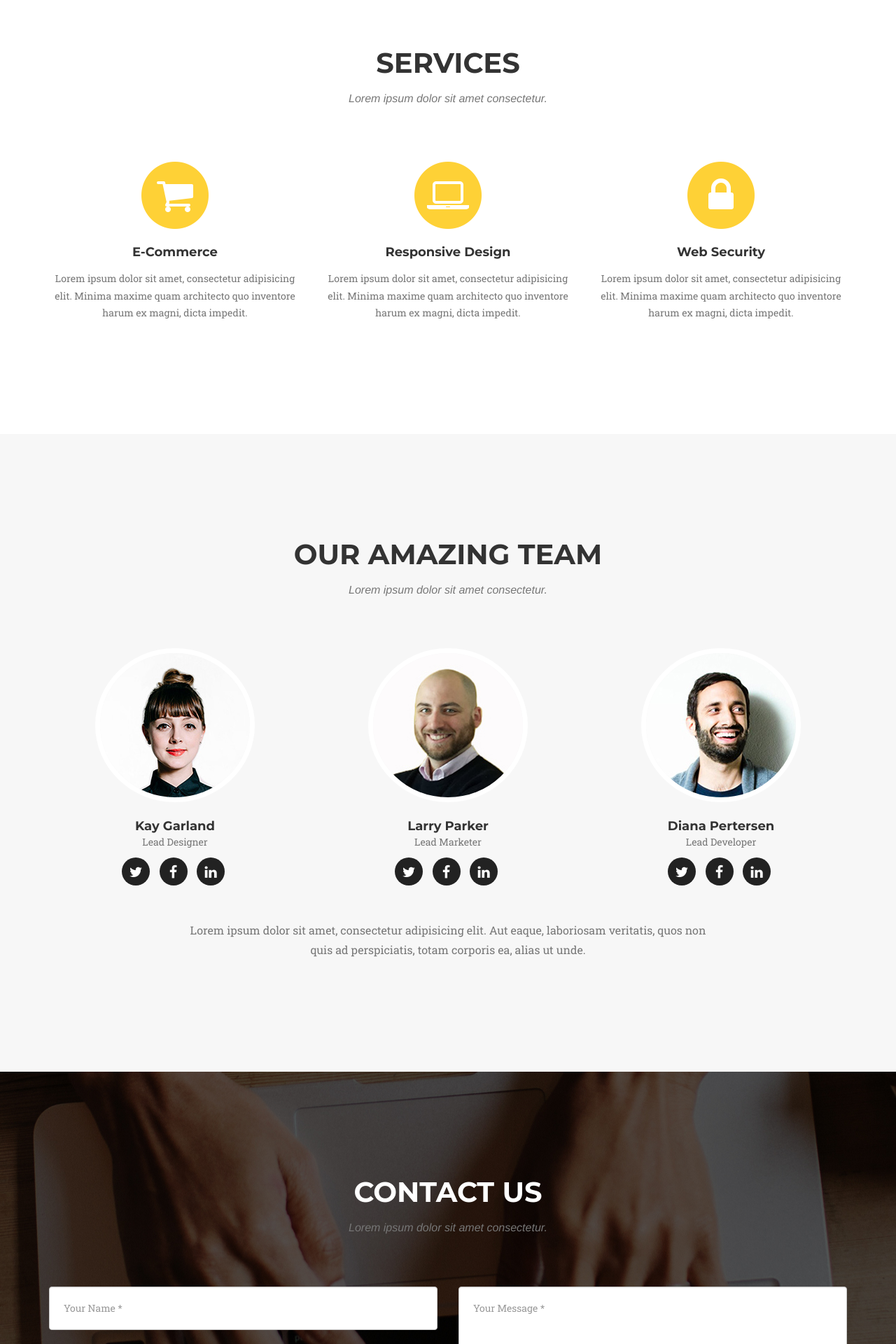
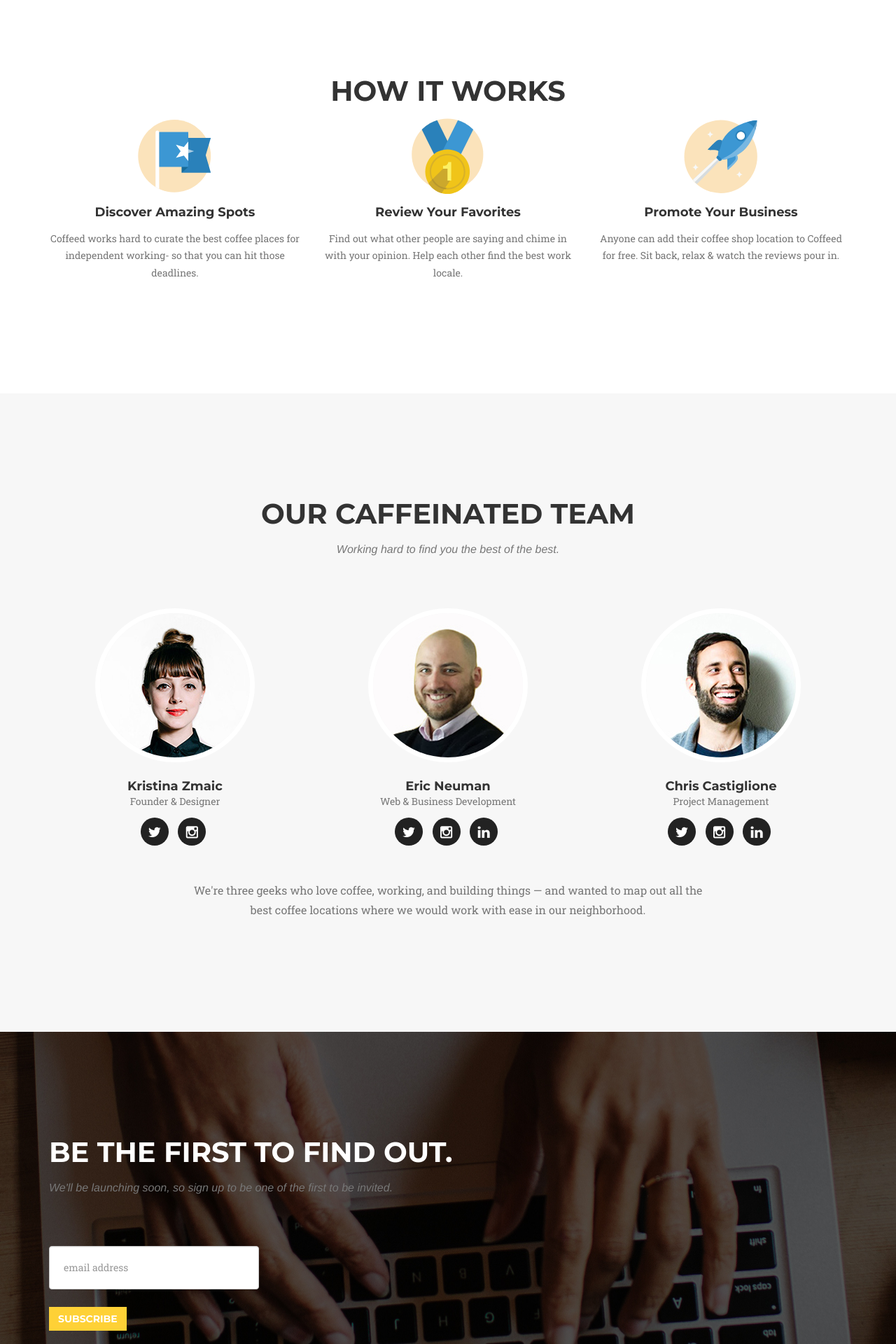
Before and after one commit to saisai/coffeedapp, a Django app: page / in a window 1280 px wide. Shown: the part 840-2760 px from the top of the page at 70% size. Run offline with Django 3.2, Linux system fonts and the light colour scheme; some libraries are stand-ins or nearby versions; some web fonts are replaced.

Commit message:
COFFEED app landing page, with requirements.txt

```diff
--- a/templates/base/index.html
+++ b/templates/base/index.html
@@ -10,7 +10,7 @@
     <meta name="description" content="">
     <meta name="author" content="">
 
-    <title>Agency - Start Bootstrap Theme</title>
+    <title>C O F F E E D</title>
 
     <!-- Bootstrap Core CSS -->
     <link href="{% static "css/bootstrap.min.css" %}" rel="stylesheet">
@@ -47,7 +47,7 @@
                     <span class="icon-bar"></span>
                     <span class="icon-bar"></span>
                 </button>
-                <a class="navbar-brand page-scroll" href="#page-top">Start Bootstrap</a>
+                <a class="navbar-brand page-scroll" href="#page-top">C O F F E E D</a>
             </div>
 
             <!-- Collect the nav links, forms, and other content for toggling -->
@@ -76,9 +76,9 @@
     <header>
          <div class="container">
              <div class="intro-text">
-                <div class="intro-lead-in">Welcome To Our Studio!</div>
-                <div class="intro-heading">It's Nice To Meet You</div>
-                <a href="#services" class="page-scroll btn btn-xl">Tell Me More</a>
+                 <div class="intro-heading">Hi, We're Coffeed.</div>
+                 <div class="intro-lead-in">Find your favorite office away from home. We're curating some of the best coffee shops to successfully work, meet & thrive at.</div>
+                 <a href="#services" class="page-scroll btn btn-xl">How It Works</a>
              </div>
          </div>
      </header>
@@ -88,34 +88,25 @@
  <div class="container">
  <div class="row">
  <div class="col-lg-12 text-center">
-                    <h2 class="section-heading">Services</h2>
-                    <h3 class="section-subheading text-muted">Lorem ipsum dolor sit amet consectetur.</h3>
+ <h2 class="section-heading">How It Works</h2>
+
  </div>
  </div>
  <div class="row text-center">
  <div class="col-md-4">
-                    <span class="fa-stack fa-4x">
-                        <i class="fa fa-circle fa-stack-2x text-primary"></i>
-                        <i class="fa fa-shopping-cart fa-stack-1x fa-inverse"></i>
-                    </span>
-                    <h4 class="service-heading">E-Commerce</h4>
-                    <p class="text-muted">Lorem ipsum dolor sit amet, consectetur adipisicing elit. Minima maxime quam architecto quo inventore harum ex magni, dicta impedit.</p>
+ <img class="coffeed-svg-icon" src="{% static "img/svg/python_flag.svg" %}"></>
+ <h4 class="service-heading">Discover Amazing Spots</h4>
+ <p class="text-muted">Coffeed works hard to curate the best coffee places for independent working- so that you can hit those deadlines.</p>
  </div>
  <div class="col-md-4">
-                    <span class="fa-stack fa-4x">
-                        <i class="fa fa-circle fa-stack-2x text-primary"></i>
-                        <i class="fa fa-laptop fa-stack-1x fa-inverse"></i>
-                    </span>
-                    <h4 class="service-heading">Responsive Design</h4>
-                    <p class="text-muted">Lorem ipsum dolor sit amet, consectetur adipisicing elit. Minima maxime quam architecto quo inventore harum ex magni, dicta impedit.</p>
+ <img class="coffeed-svg-icon" src="{% static "img/svg/python_badge.svg" %}"></>
+ <h4 class="service-heading">Review Your Favorites</h4>
+ <p class="text-muted">Find out what other people are saying and chime in with your opinion. Help each other find the best work locale.</p>
  </div>
  <div class="col-md-4">
-                    <span class="fa-stack fa-4x">
-                        <i class="fa fa-circle fa-stack-2x text-primary"></i>
-                        <i class="fa fa-lock fa-stack-1x fa-inverse"></i>
-                    </span>
-                    <h4 class="service-heading">Web Security</h4>
-                    <p class="text-muted">Lorem ipsum dolor sit amet, consectetur adipisicing elit. Minima maxime quam architecto quo inventore harum ex magni, dicta impedit.</p>
+ <img class="coffeed-svg-icon" src="{% static "img/svg/python_rocket.svg" %}"></>
+ <h4 class="service-heading">Promote Your Business</h4>
+ <p class="text-muted">Anyone can add their coffee shop location to Coffeed for free. Sit back, relax & watch the reviews pour in.</p>
  </div>
  </div>
  </div>
@@ -126,22 +117,20 @@
  <div class="container">
  <div class="row">
  <div class="col-lg-12 text-center">
-                    <h2 class="section-heading">Our Amazing Team</h2>
-                    <h3 class="section-subheading text-muted">Lorem ipsum dolor sit amet consectetur.</h3>
+ <h2 class="section-heading">Our Caffeinated Team</h2>
+ <h3 class="section-subheading text-muted">Working hard to find you the best of the best.</h3>
  </div>
  </div>
  <div class="row">
  <div class="col-sm-4">
  <div class="team-member">
  <img src="{% static "img/team/1.jpg" %}" class="img-responsive img-circle" alt="">
-                        <h4>Kay Garland</h4>
-                        <p class="text-muted">Lead Designer</p>
+ <h4>Kristina Zmaic</h4>
+ <p class="text-muted">Founder & Designer</p>
  <ul class="list-inline social-buttons">
-                            <li><a href="#"><i class="fa fa-twitter"></i></a>
+ <li><a href="https://twitter.com/kzmaic"><i class="fa fa-twitter"></i></a>
  </li>
-                            <li><a href="#"><i class="fa fa-facebook"></i></a>
-                            </li>
-                            <li><a href="#"><i class="fa fa-linkedin"></i></a>
+ <li><a href="https://instagram.com/kzmaic/"><i class="fa fa-instagram"></i></a>
  </li>
  </ul>
  </div>
@@ -149,14 +138,14 @@
  <div class="col-sm-4">
  <div class="team-member">
  <img src="{% static "img/team/2.jpg" %}" class="img-responsive img-circle" alt="">
-                        <h4>Larry Parker</h4>
-                        <p class="text-muted">Lead Marketer</p>
+ <h4>Eric Neuman</h4>
+ <p class="text-muted">Web & Business Development</p>
  <ul class="list-inline social-buttons">
-                            <li><a href="#"><i class="fa fa-twitter"></i></a>
+ <li><a href="https://twitter.com/eric_neuman"><i class="fa fa-twitter"></i></a>
  </li>
-                            <li><a href="#"><i class="fa fa-facebook"></i></a>
+ <li><a href="https://instagram.com/eric_neuman"><i class="fa fa-instagram"></i></a>
  </li>
-                            <li><a href="#"><i class="fa fa-linkedin"></i></a>
+ <li><a href="https://www.linkedin.com/in/ericneuman"><i class="fa fa-linkedin"></i></a>
  </li>
  </ul>
  </div>
@@ -164,14 +153,14 @@
  <div class="col-sm-4">
  <div class="team-member">
  <img src="{% static "img/team/3.jpg" %}" class="img-responsive img-circle" alt="">
-                        <h4>Diana Pertersen</h4>
-                        <p class="text-muted">Lead Developer</p>
+ <h4>Chris Castiglione</h4>
+ <p class="text-muted">Project Management</p>
  <ul class="list-inline social-buttons">
-                            <li><a href="#"><i class="fa fa-twitter"></i></a>
+ <li><a href="https://twitter.com/castig"><i class="fa fa-twitter"></i></a>
  </li>
-                            <li><a href="#"><i class="fa fa-facebook"></i></a>
+ <li><a href="https://instagram.com/castig"><i class="fa fa-instagram"></i></a>
  </li>
-                            <li><a href="#"><i class="fa fa-linkedin"></i></a>
+ <li><a href="http://www.linkedin.com/in/castig"><i class="fa fa-linkedin"></i></a>
  </li>
  </ul>
  </div>
@@ -179,7 +168,7 @@
  </div>
  <div class="row">
  <div class="col-lg-8 col-lg-offset-2 text-center">
-                    <p class="large text-muted">Lorem ipsum dolor sit amet, consectetur adipisicing elit. Aut eaque, laboriosam veritatis, quos non quis ad perspiciatis, totam corporis ea, alias ut unde.</p>
+ <p class="large text-muted">We're three geeks who love coffee, working, and building things — and wanted to map out all the best coffee locations where we would work with ease in our neighborhood.</p>
  </div>
  </div>
  </div>
@@ -188,42 +177,21 @@
 <section id="contact">
  <div class="container">
  <div class="row">
-                <div class="col-lg-12 text-center">
-                    <h2 class="section-heading">Contact Us</h2>
-                    <h3 class="section-subheading text-muted">Lorem ipsum dolor sit amet consectetur.</h3>
+ <div class="col-lg-12">
+ <h2 class="section-heading">Be the first to find out.</h2>
+ <h3 class="section-subheading text-muted">We'll be launching soon, so sign up to be one of the first to be invited.</h3>
  </div>
  </div>
  <div class="row">
  <div class="col-lg-12">
-                    <form name="sentMessage" id="contactForm" novalidate>
-                        <div class="row">
-                            <div class="col-md-6">
+ <div id="mc_embed_signup">
+ <form action="//onemonth.us7.list-manage.com/subscribe/post?u=0906b75c0e799fc3ea1dbf935&amp;id=612428ba89" method="post" id="mc-embedded-subscribe-form" name="mc-embedded-subscribe-form" class="validate" target="_blank" novalidate>
  <div class="form-group">
-                                    <input type="text" class="form-control" placeholder="Your Name *" id="name" required data-validation-required-message="Please enter your name.">
-                                    <p class="help-block text-danger"></p>
+ <input type="email" value="" name="EMAIL" class="email form-control" id="mce-EMAIL" placeholder="email address" required style="width: 300px;">
  </div>
-                                <div class="form-group">
-                                    <input type="email" class="form-control" placeholder="Your Email *" id="email" required data-validation-required-message="Please enter your email address.">
-                                    <p class="help-block text-danger"></p>
+ <input type="submit" value="Subscribe" name="subscribe" id="mc-embedded-subscribe" class="btn btn-primary">
+ </form>
  </div>
-                                <div class="form-group">
-                                    <input type="tel" class="form-control" placeholder="Your Phone *" id="phone" required data-validation-required-message="Please enter your phone number.">
-                                    <p class="help-block text-danger"></p>
-                                </div>
-                            </div>
-                            <div class="col-md-6">
-                                <div class="form-group">
-                                    <textarea class="form-control" placeholder="Your Message *" id="message" required data-validation-required-message="Please enter a message."></textarea>
-                                    <p class="help-block text-danger"></p>
-                                </div>
-                            </div>
-                            <div class="clearfix"></div>
-                            <div class="col-lg-12 text-center">
-                                <div id="success"></div>
-                                <button type="submit" class="btn btn-xl">Send Message</button>
-                            </div>
-                        </div>
-                    </form>
  </div>
  </div>
  </div>
@@ -438,10 +406,6 @@
     <script src="{% static "js/classie.js" %}"></script>
     <script src="{% static "js/cbpAnimatedHeader.js" %}"></script>
 
-    <!-- Contact Form JavaScript -->
-    <script src="{% static "js/jqBootstrapValidation.js" %}"></script>
-    <script src="{% static "js/contact_me.js" %}"></script>
-
     <!-- Custom Theme JavaScript -->
     <script src="{% static "js/agency.js" %}"></script>
 
```
Also changed, not shown: requirements.txt (added, +88 -0 lines). Lines whose indentation alone changed are shown as unchanged.
